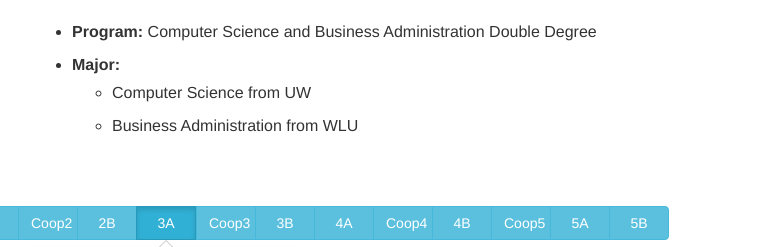
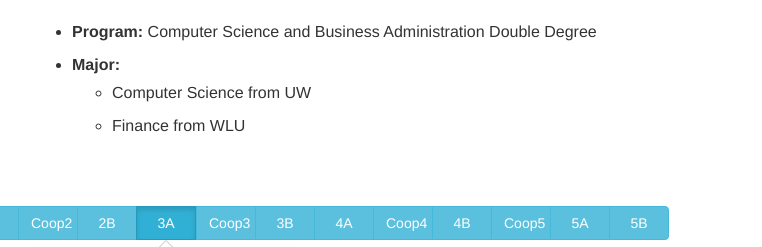
Before and after one commit to yihanw/Personal-Website, a plain HTML site: page html_files/resume-education.html in a window 1280 px wide. Shown: the part 177-424 px from the top of the page, 518-1280 px from the left. Drawn offline with nearby package versions, Linux system fonts and the light colour scheme; some packages are replaced by stand-ins of ours.

Commit message:
Update resume-education.html

```diff
--- a/html_files/resume-education.html
+++ b/html_files/resume-education.html
@@ -76,7 +76,7 @@
 						<li><b>Major:</b>
 							<ul id="major">
 								<li>Computer Science from UW</li>
-								<li>Business Administration from WLU</li>
+								<li>Finance from WLU</li>
 							</ul>
 						</li>
 					</ul>
```
